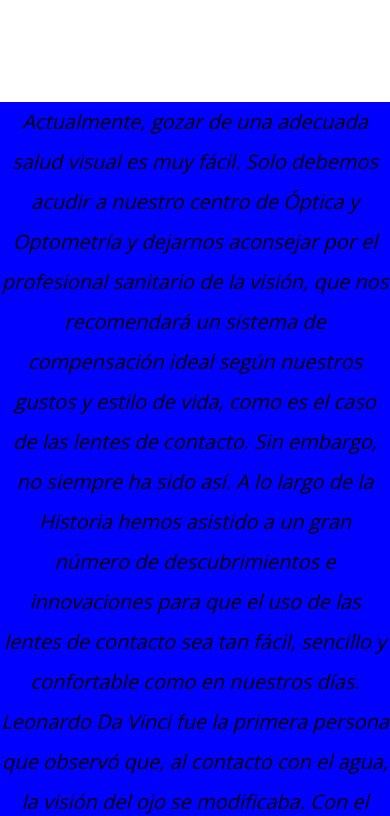
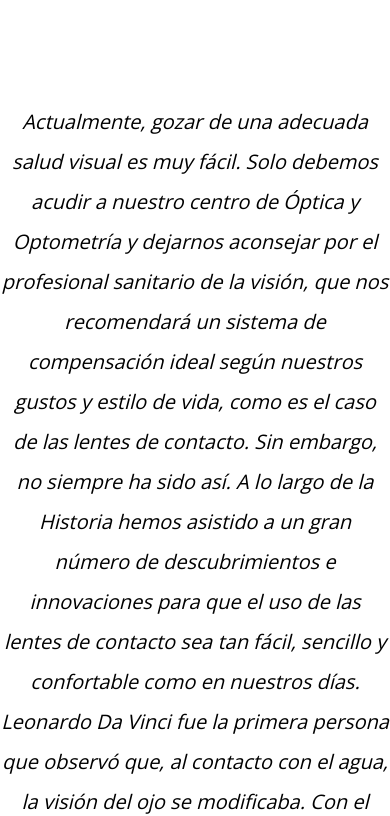
Before and after one commit to andrepazvi/opticacrisan, a plain HTML site: page paginas/historia.html in a window 390 px wide. Shown: the part 677-1493 px from the top of the page. Drawn offline with nearby package versions, Linux system fonts and the light colour scheme.

Commit message:
ultimos detalles

```diff
--- a/css/estilo.css
+++ b/css/estilo.css
@@ -309,7 +309,6 @@ h2 {
         display: flex;
         align-items: center;
         margin-top: 25px;
-        background-color: blueviolet;
 
     }
 
@@ -367,10 +366,6 @@ h2 {
         flex-wrap: nowrap;
     }
 
-    .mi {
-        background-color: blue;
-    }
-
     .card {
         width: 300px;
     }
```
